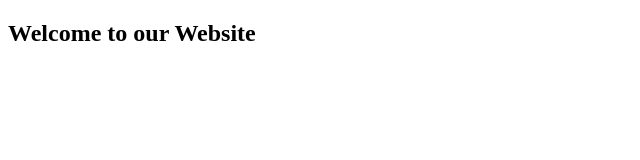
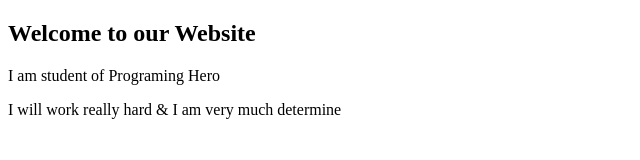
Before and after one commit to istiaq-tanim/my-second-repo, a plain HTML site: page index.html in a window 1280 px wide. Shown: the whole page, without its empty margins (0-640 px from the left). Drawn offline with Linux system fonts and the light colour scheme.

Commit message:
added header

```diff
--- a/index.html
+++ b/index.html
@@ -9,5 +9,7 @@
 </head>
 <body>
     <h2>Welcome to our Website</h2>
+    <p>I am student of Programing Hero</p>
+    <p>I will work really hard  & I am very much determine</p>
 </body>
 </html>
```
